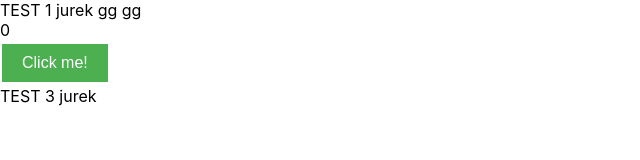
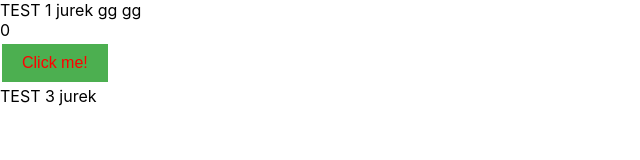
Before and after one commit to PatrykRomanowski/bookstore, a React (Create React App) app in the folder ksiegarnia/: page /test2 in a window 1280 px wide. Shown: the top 160 px of the page, without its empty margins (0-640 px from the left). Built offline with nearby package versions, Linux system fonts and the light colour scheme.

Commit message:
button red

```diff
--- a/ksiegarnia/src/Components/test2.js
+++ b/ksiegarnia/src/Components/test2.js
@@ -10,7 +10,7 @@ const Test2Component = () => {
   const buttonStyle = {
     backgroundColor: "#4CAF50",
     border: "none",
-    color: "white",
+    color: "red",
     padding: "10px 20px",
     textAlign: "center",
     textDecoration: "none",
```
